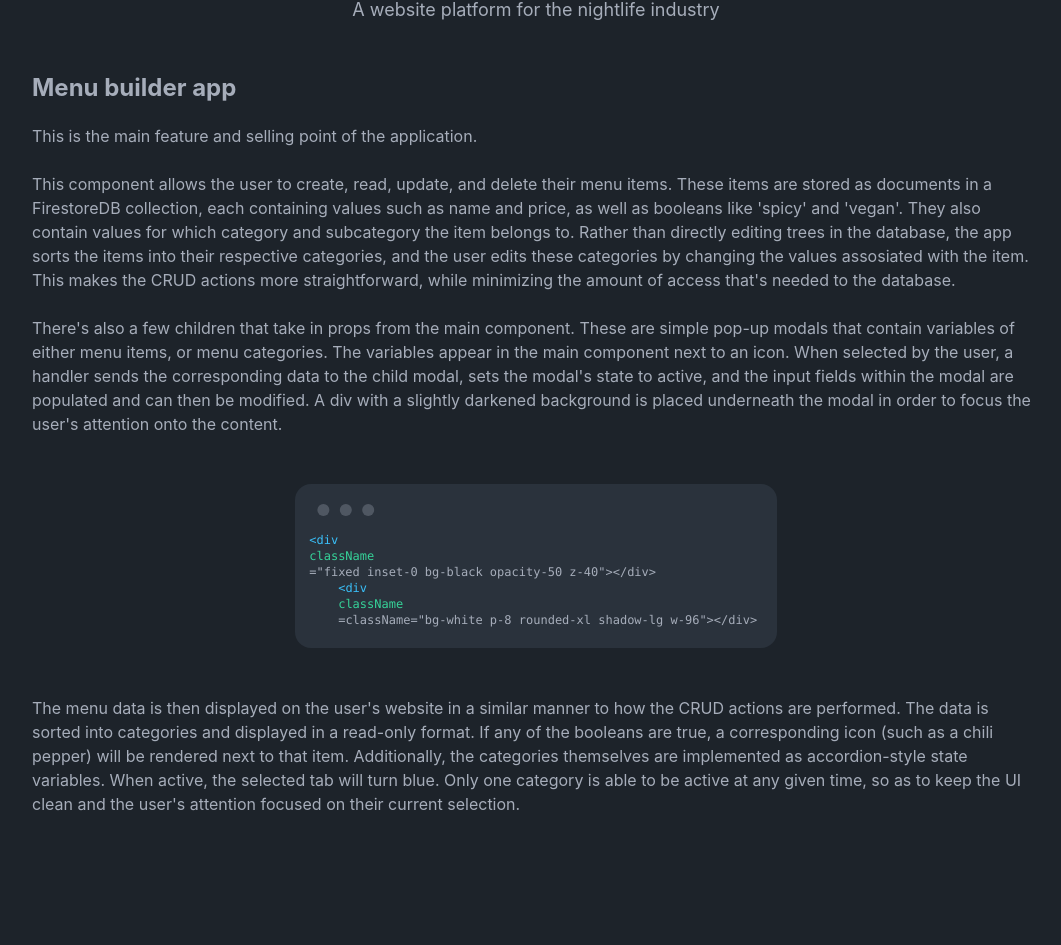
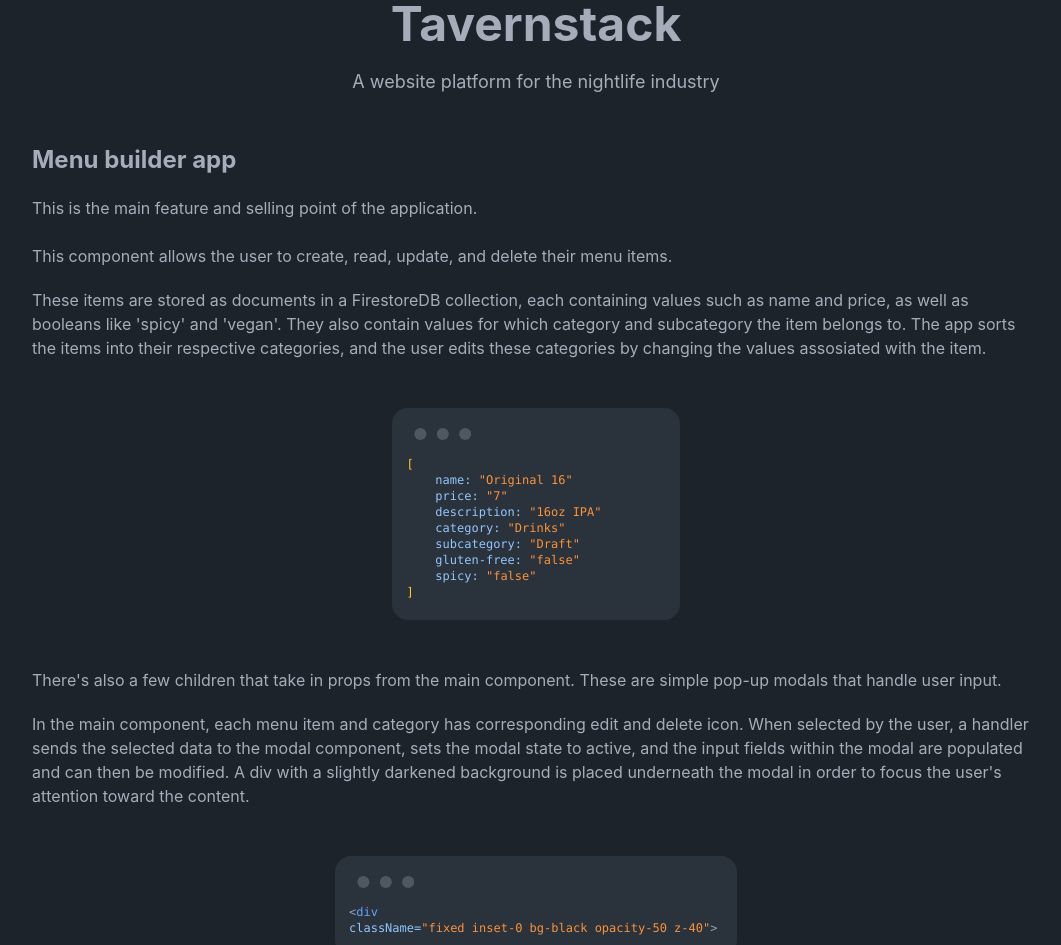
Before and after one commit to rotisserie-christian/worldofchristian, a React (Create React App) app: page /tavernstack in a window 1280 px wide. Shown: the part 120-1065 px from the top of the page, without its empty margins (104-1165 px from the left). Before the commit the page ends 992 px from the top, so only its background shows below. Built offline with nearby package versions, Linux system fonts and the light colour scheme.

Commit message:
menu editor app

```diff
--- a/package.json
+++ b/package.json
@@ -14,6 +14,7 @@
     "lottie-player": "^1.0.0",
     "react": "^18.2.0",
     "react-dom": "^18.2.0",
+    "react-flow": "^1.0.3",
     "react-icons": "^4.11.0",
     "react-router-dom": "^6.17.0",
     "react-scripts": "^5.0.1",
--- a/src/components/Nav.js
+++ b/src/components/Nav.js
@@ -1,4 +1,5 @@
 import React from 'react';
+import { Link } from 'react-router-dom';
 import photocircle from '../img/photocircle.PNG'
 
 const Nav = () => {
@@ -8,14 +9,18 @@
     className='flex items-center w-full py-4 fixed top-0 z-20 bg-slate-700 backdrop-filter bg-opacity-30 backdrop-blur-xl'>
         <div className='w-full flex justify-between items-center max-w-5xl mx-auto'>
             <div className='flex flex-row items-center gap-2 ml-4'>
+                <Link to='/'>
                 <img
                 src={photocircle}
                 alt='christian'
-                className='w-12 h-12 object-contain'
+                className='w-12 h-12 object-contain cursor-pointer'
                 />
+                </Link>
 
-                <p className='text-lg font-semibold'
+                <Link to='/'>
+                <p className='text-lg font-semibold cursor-pointer'
                 >Christian Waters</p>
+                </Link>
             </div>
 
             <button
@@ -27,4 +32,4 @@
   )
 }
 
-export default Nav
+export default Nav;
--- a/src/components/Tavernstack.js
+++ b/src/components/Tavernstack.js
@@ -1,5 +1,6 @@
 import React from 'react';
 import { useEffect } from 'react';
+import Nav from './Nav';
 
 const Tavernstack = () => {
   // load to the top of the page
@@ -9,11 +10,13 @@
 
   return (
     <>
-    <div className='flex items-center justify-center'>
+    <Nav />
+
+    <div className='flex items-center justify-center mt-16'>
       <div className='max-w-5xl'>
         <div
         className='flex-col my-12 p-2'>
-          <h1 className='text-4xl text-center font-bold text-base-content'
+          <h1 className='text-5xl text-center font-bold text-base-content'
           >Tavernstack</h1>
 
           <p className='text-lg font-base text-center mt-5 text-base-content'
@@ -25,30 +28,78 @@
           <p className='text-base font-base text-left mt-5 text-base-content'
           >This is the main feature and selling point of the application.<br /><br />
           This component allows the user to create, read, update, and delete their menu items.
-          These items are stored as documents in a FirestoreDB collection, each containing values such as name and price,
+          </p>
+
+          <p className='text-base font-base text-left mt-5 text-base-content'
+          >These items are stored as documents in a FirestoreDB collection, each containing values such as name and price,
           as well as booleans like 'spicy' and 'vegan'. They also contain values for which category and subcategory the item belongs to.
-          Rather than directly editing trees in the database, the app sorts the items into their respective categories, and the user
-          edits these categories by changing the values assosiated with the item. This makes the CRUD actions more straightforward, while
-          minimizing the amount of access that's needed to the database.<br /><br />
-
-          There's also a few children that take in props from the main component. These are simple pop-up
-          modals that contain variables of either menu items, or menu categories. The variables appear in the main component next to an icon.
-          When selected by the user, a handler sends the corresponding data to the child modal, sets the modal's state to active, and the input
-          fields within the modal are populated and can then be modified. A div with a slightly darkened background is placed underneath the modal
-          in order to focus the user's attention onto the content.</p>
+          The app sorts the items into their respective categories, and the user edits these categories by changing the values assosiated
+          with the item.
+          </p>
 
           <div className='flex items-center justify-center my-12'>
-            <div className="mockup-code">
-              <pre className='text-xs text-info'><code>{'<div'}</code></pre><pre className='text-xs text-success'><code>{'className'}</code></pre><pre className='text-xs'><code>{'="fixed inset-0 bg-black opacity-50 z-40"></div>'}</code></pre>
-              <pre className='text-xs text-info'><code>{'    '}{'<div'}</code></pre><pre className='text-xs text-success'><code>{'    '}{'className'}</code></pre><pre className='text-xs'><code>{'    '}{'=className="bg-white p-8 rounded-xl shadow-lg w-96"></div>'}</code></pre>
+            <div className='max-w-md'>
+              <div className="mockup-code">
+                <pre className='text-xs text-yellow-400'><code>{'['}</code></pre>
+
+                <pre className='text-xs text-blue-300'><code>{'    '}{'name:'}
+                <span className='text-orange-400'>{' '}{'"Original 16"'}</span></code></pre>
+
+                <pre className='text-xs text-blue-300'><code>{'    '}{'price:'}
+                <span className='text-orange-400'>{' '}{'"7"'}</span></code></pre>
+
+                <pre className='text-xs text-blue-300'><code>{'    '}{'description:'}
+                <span className='text-orange-400'>{' '}{'"16oz IPA"'}</span></code></pre>
+
+                <pre className='text-xs text-blue-300'><code>{'    '}{'category:'}
+                <span className='text-orange-400'>{' '}{'"Drinks"'}</span></code></pre>
+
+                <pre className='text-xs text-blue-300'><code>{'    '}{'subcategory:'}
+                <span className='text-orange-400'>{' '}{'"Draft"'}</span></code></pre>
+
+                <pre className='text-xs text-blue-300'><code>{'    '}{'gluten-free:'}
+                <span className='text-orange-400'>{' '}{'"false"'}</span></code></pre>
+
+                <pre className='text-xs text-blue-300'><code>{'    '}{'spicy:'}
+                <span className='text-orange-400'>{' '}{'"false"'}</span></code></pre>
+
+                <pre className='text-xs text-yellow-400'><code>{']'}</code></pre>
+              </div>
+            </div>
+          </div>
+
+          <p className='text-base font-base text-left mt-5 text-base-content'
+          >There's also a few children that take in props from the main component. These are simple pop-up
+          modals that handle user input.
+          </p>
+
+          <p className='text-base font-base text-left mt-5 text-base-content'
+          >In the main component, each menu item and category has corresponding edit and delete icon. When selected by the user, a handler
+          sends the selected data to the modal component, sets the modal state to active, and the input fields within the modal are populated and
+          can then be modified. A div with a slightly darkened background is placed underneath the modal in order to focus the user's attention toward the content.
+          </p>
+
+          <div className='flex items-center justify-center my-12'>
+            <div className='max-w-md'>
+              <div className="mockup-code">
+                <pre className='text-xs text-blue-400'><code>
+                <span className='text-slate-400'>{'<'}</span>
+                {'div'}</code></pre>
+                <pre className='text-xs text-blue-300'><code>{'className='}
+                <span className='text-orange-400'>{'"fixed inset-0 bg-black opacity-50 z-40"'}
+                </span><span className='text-slate-400'>{'>'}</span>
+                <span className='text-blue-400'></span></code></pre>
+              </div>
             </div>
           </div>
 
           <p className='text-base font-base text-left mt-5 text-base-content'
           >The menu data is then displayed on the user's website in a similar manner to how the CRUD actions are performed. The data is sorted into categories
-          and displayed in a read-only format. If any of the booleans are true, a corresponding icon (such as a chili pepper) will be rendered next to that item.
+          and displayed in a read-only format.<br /><br />
+
+          If any of the booleans are true, a corresponding icon (such as a chili pepper) will be rendered next to that item.
           Additionally, the categories themselves are implemented as accordion-style state variables. When active, the selected tab will turn blue. Only one category
-          is able to be active at any given time, so as to keep the UI clean and the user's attention focused on their current selection.</p>
+          is able to be active at any given time, so as to keep the UI clean.</p>
         </div>
       </div>
     </div>
```
Also changed, not shown: 1 other file (tests, documents, lock files or other folders).
